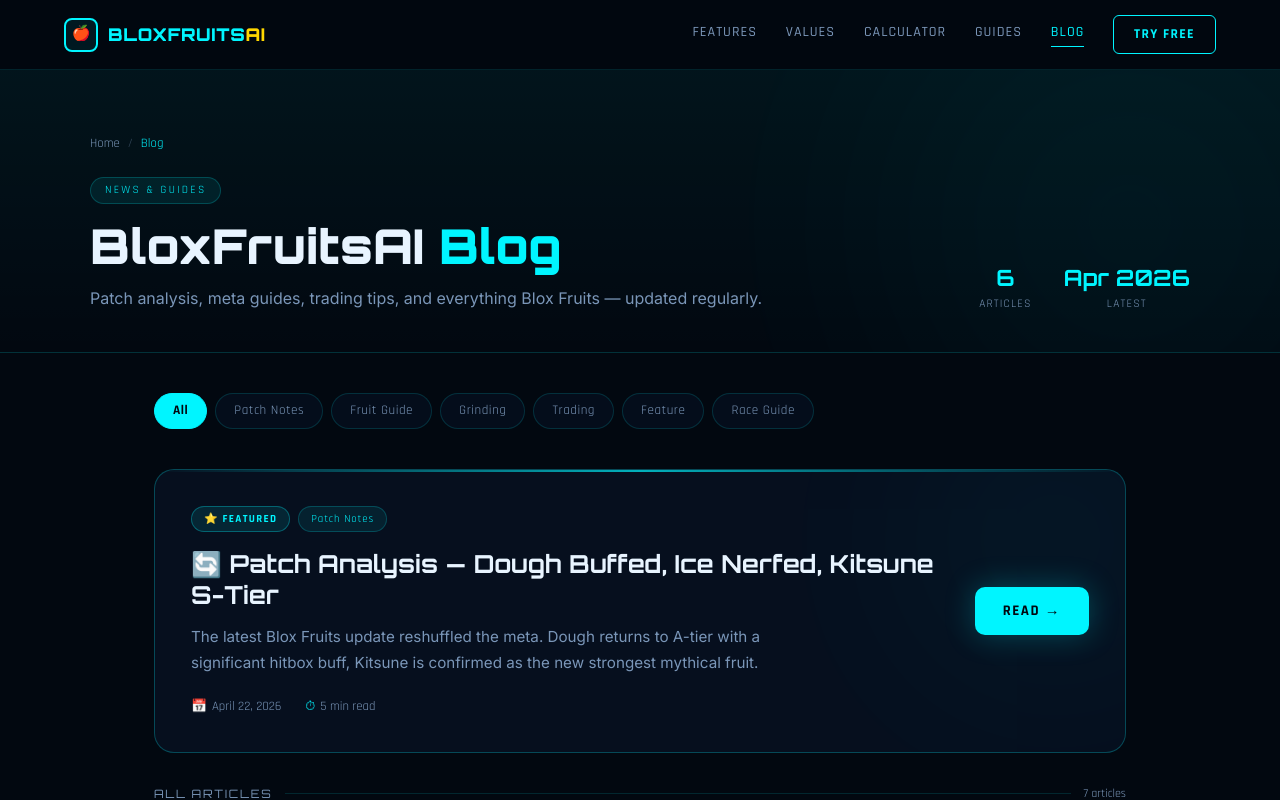
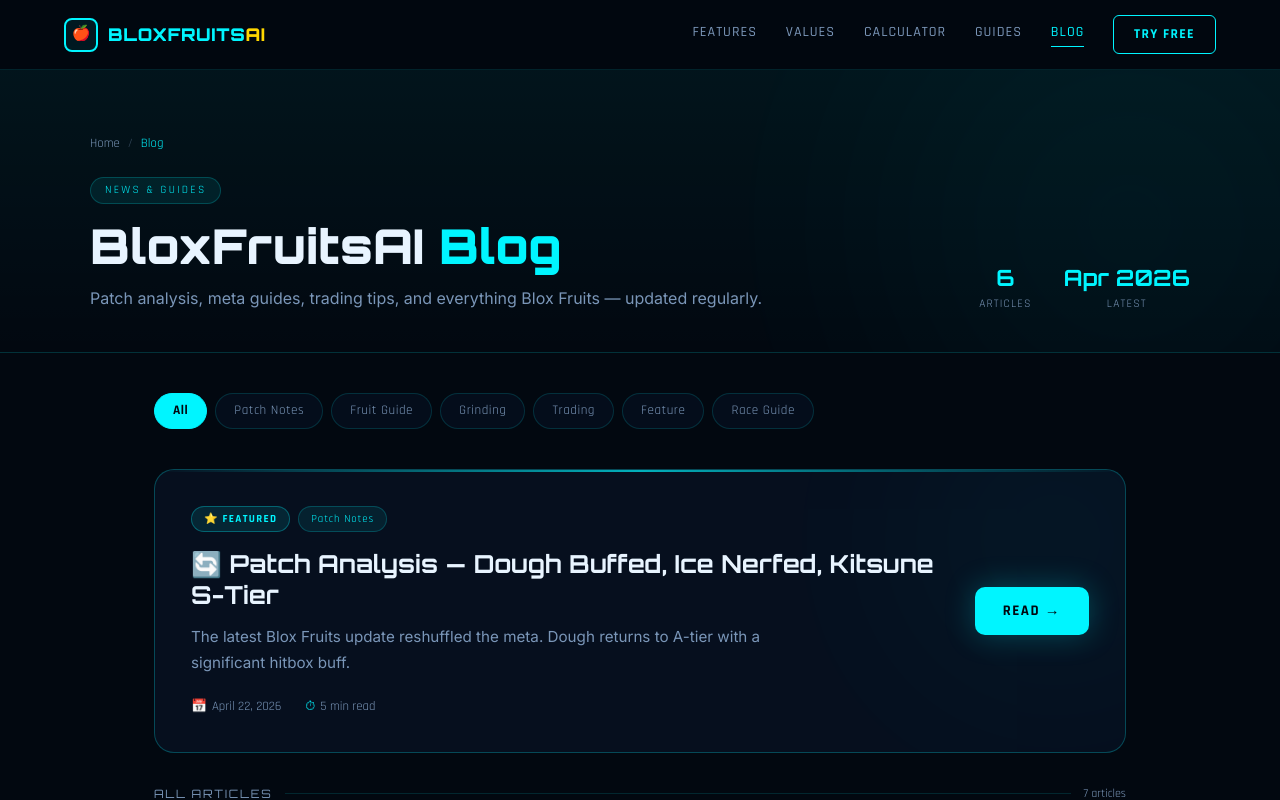
Before and after one commit to fhardi95/bloxfruitsai, a Next.js app: page /blog in a window 1280 px wide. Shown: the top 800 px of the page. Built offline with nearby package versions, Linux system fonts and the light colour scheme.

Commit message:
Add files via upload

```diff
--- a/app/blog/BlogClient.tsx
+++ b/app/blog/BlogClient.tsx
@@ -6,7 +6,7 @@ const POSTS = [
   {
     slug: "patch-analysis",
     title: "Patch Analysis — Dough Buffed, Ice Nerfed, Kitsune S-Tier",
-    excerpt: "The latest Blox Fruits update reshuffled the meta. Dough returns to A-tier with a significant hitbox buff, Kitsune is confirmed as the new strongest mythical fruit.",
+    excerpt: "The latest Blox Fruits update reshuffled the meta. Dough returns to A-tier with a significant hitbox buff.",
     date: "April 22, 2026",
     category: "Patch Notes",
     categoryColor: "#00f5ff",
```
